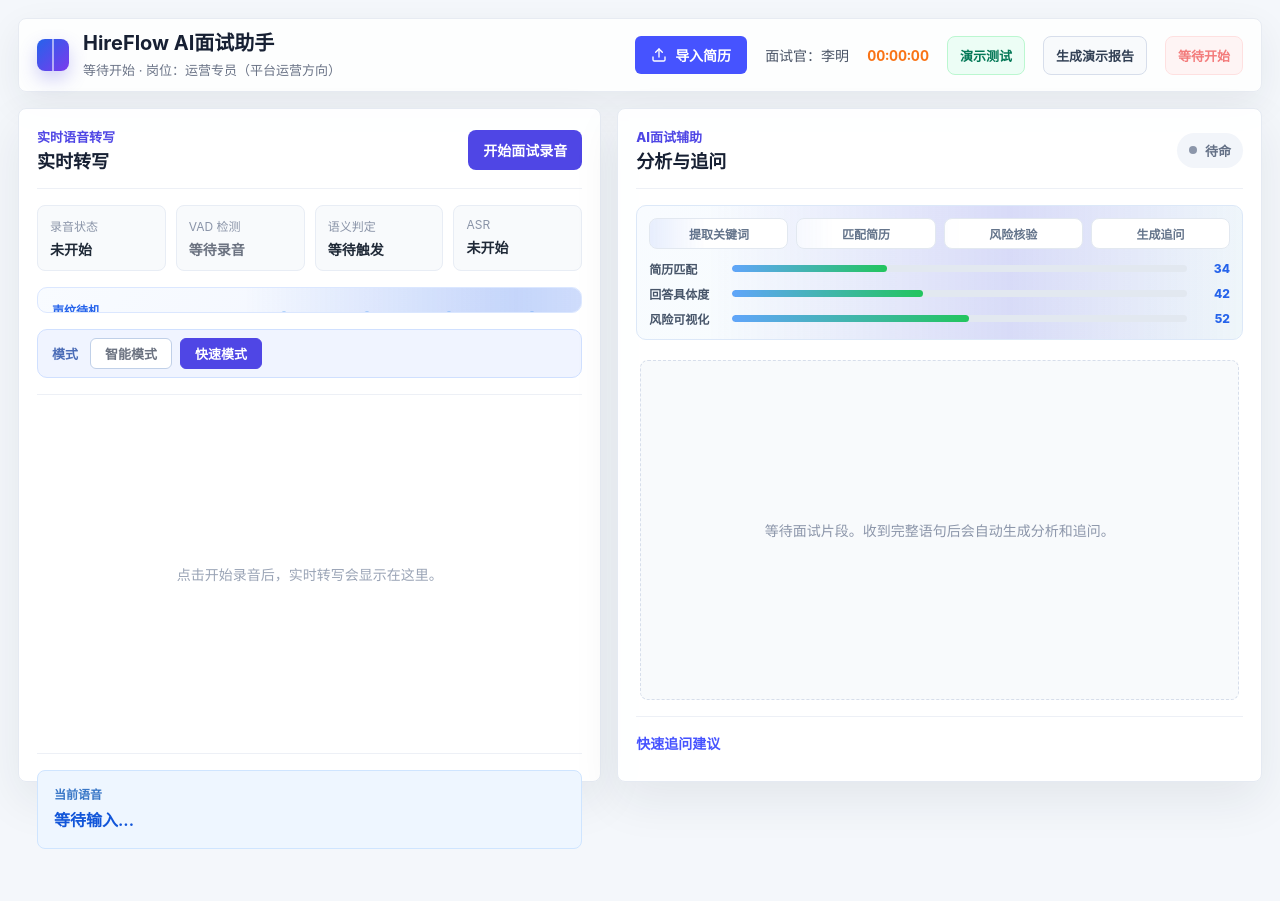
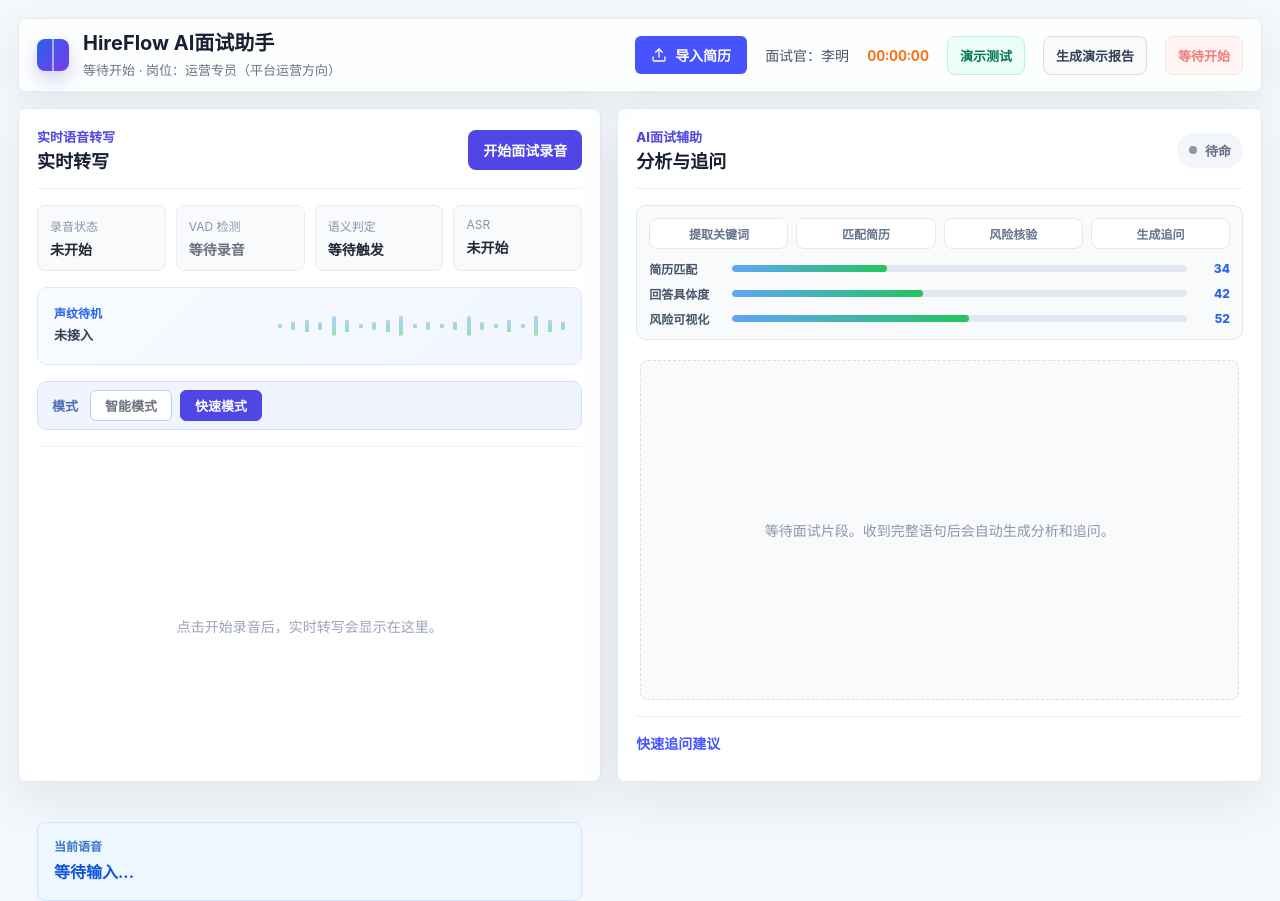
Before and after one commit to a2522272035/hireflow-live, a Vue app: page / in a window 1280 px wide. Before the commit the page ends 849 px from the top, so only its background shows below. Built offline with nearby package versions, Linux system fonts and the light colour scheme.

Commit message:
Simplify AI progress effects

```diff
--- a/src/App.vue
+++ b/src/App.vue
@@ -61,15 +61,6 @@
           {{ step.label }}
         </li>
       </ol>
-      <div class="progress-signal-grid">
-        <span
-          v-for="signal in progressSignals"
-          :key="signal.key"
-          :class="{ active: signal.active, done: signal.done }"
-        >
-          <i></i>{{ signal.label }}
-        </span>
-      </div>
     </section>
 
     <section class="workspace">
@@ -144,16 +135,6 @@ const progressSteps = [
   { key: 'done', label: '完成', order: 4 }
 ]
 const progressStepOrder = Object.fromEntries(progressSteps.map((step) => [step.key, step.order]))
-const pipelineSignals = [
-  { key: 'audio', label: '音频缓冲' },
-  { key: 'vad', label: '端点检测' },
-  { key: 'asr', label: '语音转写' },
-  { key: 'speaker', label: '角色判断' },
-  { key: 'resume', label: '简历上下文' },
-  { key: 'ai', label: 'AI片段评价' },
-  { key: 'summary', label: '总评汇总' },
-  { key: 'archive', label: 'PDF归档' }
-]
 
 const elapsedTime = computed(() => {
   if (!hasStartedInterview.value) return '00:00:00'
@@ -211,33 +192,6 @@ const workflowProgress = computed(() => {
   }
   return normalizeProgress({ visible: false, step: 'transcript', percent: 0, title: '', detail: '' })
 })
-const progressSignals = computed(() => {
-  if (!workflowProgress.value.visible) return []
-  const activeIndex = Math.floor(now.value / 1000) % pipelineSignals.length
-  const doneKeys = new Set()
-  if (finals.value.length > 0) {
-    doneKeys.add('audio')
-    doneKeys.add('vad')
-    doneKeys.add('asr')
-  }
-  if (finals.value.some((item) => item.speaker && item.speaker !== 'unknown')) doneKeys.add('speaker')
-  if (loadedResume.value) doneKeys.add('resume')
-  if (analyses.value.length > 0) doneKeys.add('ai')
-  if (workflowProgress.value.order >= progressStepOrder.report) doneKeys.add('summary')
-  if (workflowProgress.value.step === 'done') {
-    pipelineSignals.forEach((item) => doneKeys.add(item.key))
-  }
-  return pipelineSignals.map((signal, index) => ({
-    ...signal,
-    active: index === activeIndex || (
-      workflowProgress.value.step === 'analysis' && signal.key === 'ai'
-    ) || (
-      workflowProgress.value.step === 'report' && ['summary', 'archive'].includes(signal.key)
-    ),
-    done: doneKeys.has(signal.key)
-  }))
-})
-
 const { micStatus, sendingAudio, start: startMic, stop: stopMic } = useAudioRecorder()
 
 const {
--- a/src/components/AIChatPanel.vue
+++ b/src/components/AIChatPanel.vue
@@ -205,33 +205,21 @@ watch(
 }
 
 .ai-status.loading .status-dot {
-  animation: pulse 1s infinite ease-in-out;
   background: #f5a524;
 }
 
 .ai-workbench {
-  background: linear-gradient(135deg, #f8fbff, #f6fefb);
+  background: #f8fafc;
   border: 1px solid #dce8f8;
   border-radius: 10px;
   margin-bottom: 14px;
-  overflow: hidden;
   padding: 12px;
-  position: relative;
-}
-
-.ai-workbench::before {
-  animation: workbench-scan 3s linear infinite;
-  background: linear-gradient(90deg, transparent, rgba(79, 70, 229, 0.18), transparent);
-  content: "";
-  inset: 0;
-  position: absolute;
 }
 
 .thinking-pipeline,
 .resume-hit-strip,
 .ai-metrics {
   position: relative;
-  z-index: 1;
 }
 
 .thinking-pipeline {
@@ -251,19 +239,8 @@ watch(
   font-weight: 800;
   justify-content: center;
   min-height: 30px;
-  overflow: hidden;
   padding: 6px 8px;
-  position: relative;
   text-align: center;
-}
-
-.thinking-pipeline span::after {
-  animation: step-glow 2.2s ease-in-out infinite;
-  animation-delay: var(--step-delay);
-  background: linear-gradient(90deg, transparent, rgba(37, 99, 235, 0.2), transparent);
-  content: "";
-  inset: 0;
-  position: absolute;
 }
 
 .ai-workbench.loading .thinking-pipeline span {
@@ -395,40 +372,6 @@ watch(
   text-align: center;
 }
 
-@keyframes pulse {
-  0%, 100% {
-    opacity: 0.45;
-    transform: scale(0.9);
-  }
-  50% {
-    opacity: 1;
-    transform: scale(1.15);
-  }
-}
-
-@keyframes step-glow {
-  0% {
-    opacity: 0;
-    transform: translateX(-85%);
-  }
-  45%, 55% {
-    opacity: 1;
-  }
-  100% {
-    opacity: 0;
-    transform: translateX(85%);
-  }
-}
-
-@keyframes workbench-scan {
-  0% {
-    transform: translateX(-35%);
-  }
-  100% {
-    transform: translateX(35%);
-  }
-}
-
 @media (max-width: 720px) {
   .thinking-pipeline {
     grid-template-columns: repeat(2, minmax(0, 1fr));
--- a/src/components/TranscriptPanel.vue
+++ b/src/components/TranscriptPanel.vue
@@ -339,25 +339,16 @@ watch(
   border-radius: 10px;
   display: grid;
   gap: 14px;
-  grid-template-columns: 150px 1fr;
+  grid-template-columns: minmax(170px, 210px) minmax(0, 1fr);
   margin-bottom: 16px;
-  overflow: hidden;
-  padding: 12px 14px;
-  position: relative;
-}
-
-.audio-visualizer::before {
-  animation: visualizer-scan 2.6s linear infinite;
-  background: linear-gradient(90deg, transparent, rgba(37, 99, 235, 0.22), transparent);
-  content: "";
-  inset: 0;
-  position: absolute;
+  min-height: 78px;
+  overflow: visible;
+  padding: 14px 16px;
 }
 
 .visualizer-copy,
 .wave-bars {
-  position: relative;
-  z-index: 1;
+  min-width: 0;
 }
 
 .visualizer-copy span {
@@ -365,21 +356,27 @@ watch(
   display: block;
   font-size: 12px;
   font-weight: 800;
+  line-height: 1.45;
   margin-bottom: 4px;
+  overflow-wrap: anywhere;
 }
 
 .visualizer-copy strong {
   color: #334155;
   display: block;
   font-size: 13px;
+  line-height: 1.5;
+  overflow-wrap: anywhere;
 }
 
 .wave-bars {
   align-items: center;
   display: flex;
   gap: 5px;
-  height: 42px;
+  height: 48px;
   justify-content: space-between;
+  min-width: 0;
+  overflow: visible;
 }
 
 .wave-bars i {
@@ -424,15 +421,6 @@ watch(
   }
   50% {
     transform: scaleY(1.25);
-  }
-}
-
-@keyframes visualizer-scan {
-  0% {
-    transform: translateX(-45%);
-  }
-  100% {
-    transform: translateX(45%);
   }
 }
 
--- a/src/styles.css
+++ b/src/styles.css
@@ -147,20 +147,7 @@ input {
   border: 1px solid #dce5f4;
   border-radius: 8px;
   box-shadow: 0 12px 32px rgba(31, 41, 55, 0.06);
-  overflow: hidden;
   padding: 13px 16px;
-  position: relative;
-}
-
-.progress-banner::before {
-  animation: scanline 2.4s linear infinite;
-  background: linear-gradient(90deg, transparent, rgba(37, 99, 235, 0.34), transparent);
-  content: "";
-  height: 1px;
-  left: -35%;
-  position: absolute;
-  right: -35%;
-  top: 0;
 }
 
 .progress-header {
@@ -205,17 +192,7 @@ input {
   border-radius: inherit;
   display: block;
   height: 100%;
-  overflow: hidden;
-  position: relative;
   transition: width 0.28s ease;
-}
-
-.progress-track span::after {
-  animation: progress-flow 1.1s linear infinite;
-  background: linear-gradient(115deg, transparent 0%, rgba(255, 255, 255, 0.38) 46%, transparent 58%);
-  content: "";
-  inset: 0;
-  position: absolute;
 }
 
 .progress-steps {
@@ -263,89 +240,6 @@ input {
   background: #22c55e;
 }
 
-.progress-signal-grid {
-  display: grid;
-  gap: 8px;
-  grid-template-columns: repeat(4, minmax(0, 1fr));
-  margin-top: 12px;
-}
-
-.progress-signal-grid span {
-  align-items: center;
-  background: #f8fafc;
-  border: 1px solid #e2e8f0;
-  border-radius: 999px;
-  color: #64748b;
-  display: inline-flex;
-  font-size: 12px;
-  font-weight: 800;
-  gap: 7px;
-  min-height: 28px;
-  min-width: 0;
-  padding: 5px 10px;
-  transition: background-color 0.22s ease, border-color 0.22s ease, color 0.22s ease, transform 0.22s ease;
-  white-space: nowrap;
-}
-
-.progress-signal-grid i {
-  background: #cbd5e1;
-  border-radius: 50%;
-  box-shadow: 0 0 0 0 rgba(37, 99, 235, 0);
-  flex: 0 0 auto;
-  height: 7px;
-  width: 7px;
-}
-
-.progress-signal-grid span.active {
-  background: #eff6ff;
-  border-color: #bfdbfe;
-  color: #1d4ed8;
-  transform: translateY(-1px);
-}
-
-.progress-signal-grid span.active i {
-  animation: signal-pulse 0.9s ease-in-out infinite;
-  background: #2563eb;
-}
-
-.progress-signal-grid span.done {
-  background: #f0fdf4;
-  border-color: #bbf7d0;
-  color: #15803d;
-}
-
-.progress-signal-grid span.done i {
-  background: #22c55e;
-}
-
-@keyframes progress-flow {
-  0% {
-    transform: translateX(-100%);
-  }
-  100% {
-    transform: translateX(100%);
-  }
-}
-
-@keyframes signal-pulse {
-  0%, 100% {
-    box-shadow: 0 0 0 0 rgba(37, 99, 235, 0.3);
-    transform: scale(0.95);
-  }
-  50% {
-    box-shadow: 0 0 0 5px rgba(37, 99, 235, 0);
-    transform: scale(1.16);
-  }
-}
-
-@keyframes scanline {
-  0% {
-    transform: translateX(-40%);
-  }
-  100% {
-    transform: translateX(40%);
-  }
-}
 
 .workspace {
   display: grid;
@@ -413,7 +307,4 @@ input {
     gap: 8px;
   }
 
-  .progress-signal-grid {
-    grid-template-columns: repeat(2, minmax(0, 1fr));
-  }
 }
```
